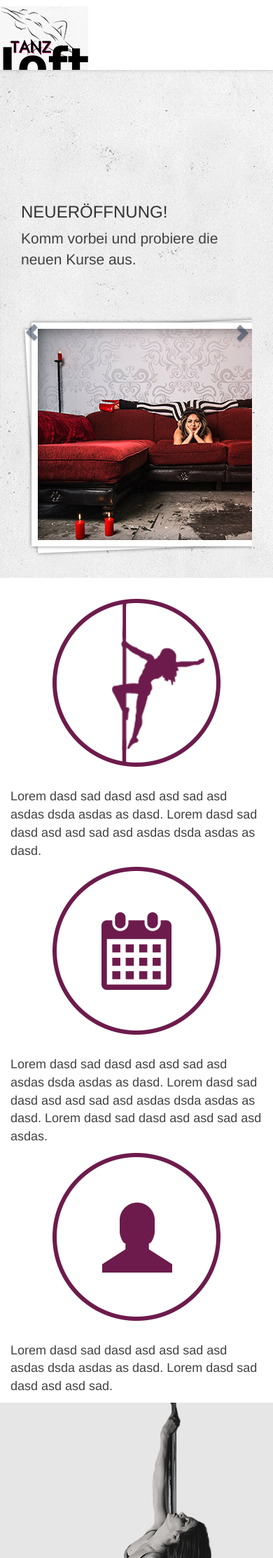
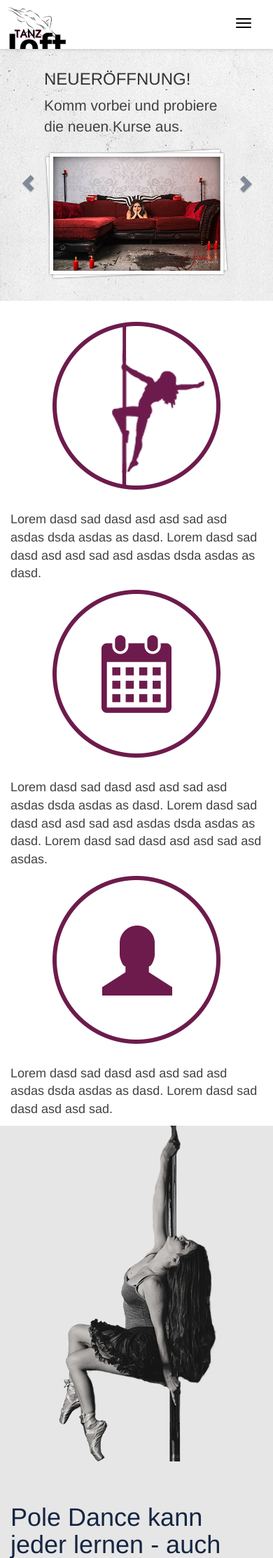
Before and after one commit to broexkesthier/test, a PHP site: page / in a window 390 px wide; the page is wider, and only the part inside the window is pictured. Shown: the top 2227 px of that part at 70% size. Run offline with PHP 8.4, Linux system fonts and the light colour scheme; some libraries are stand-ins or nearby versions.

Commit message:
Unterseiten angelegt und Responsive

```diff
--- a/css/main.css
+++ b/css/main.css
@@ -2,13 +2,21 @@
    Custom styles: Lisa Thier
    ========================================================================== */
 h1 {
-	width: 126px;
-	height: 91px;
-	margin: 9px 0 0 0;
+	width: 84px;
+	height: 60px;
+	margin: 10px 0 0 10px;
 	padding: 0;
 	text-indent: -99999px;
-	background-image: url('../img/logo.jpg');
+	background-size: 100% auto;
+	background-image: url('../img/logo.png');
 	background-repeat: no-repeat;
+}
+h1 a {
+	width: 84px;
+	height: 60px !important;
+	padding: 0 !important;
+	display: block;
+	margin-left: 0 !important;
 }
 h2, h3, h4 { margin-top: 0; }
 h2 { font-size: 36px; }
@@ -20,14 +28,70 @@ header {
 	box-shadow: 		0 0 6px 0 rgba(0,0,0,0.2);
 }
 
+/* BASE */
+.img-responsive { display: inline-block; }
+
+/* BUTTON */
+.btn-default {
+	color: #fff;
+	text-shadow: none;
+	background-image: -webkit-linear-gradient(top,#975d80 0,#6d1b4c 100%);
+	background-image: -o-linear-gradient(top,#975d80 0,#6d1b4c 100%);
+	background-image: -webkit-gradient(linear,left top,left bottom,from(#975d80),to(#6d1b4c));
+	background-image: linear-gradient(to bottom,#975d80 0,#6d1b4c 100%);
+	filter: progid:DXImageTransform.Microsoft.gradient(startColorstr='#975d80', endColorstr='#6d1b4c', GradientType=0);
+	filter: progid:DXImageTransform.Microsoft.gradient(enabled=false);
+	background-repeat: repeat-x;
+	border-color: #6d1b4c;
+	-webkit-box-shadow: 0;
+	box-shadow: 0;
+}
+.btn-default:hover,
+.btn-default:focus { background-color: #6d1b4c }
+.btn-default:hover,
+.btn-default:focus,
+.btn-default.focus,
+.btn-default:active,
+.btn-default.active,
+.open > .dropdown-toggle.btn-default {
+	color: #fff;
+	background-color: #6d1b4c;
+	border-color: #975d80;
+}
+section:nth-child(even) .btn-default {
+	background-image: -webkit-linear-gradient(top,#596579 0,#152642 100%);
+	background-image: -o-linear-gradient(top,#596579 0,#152642 100%);
+	background-image: -webkit-gradient(linear,left top,left bottom,from(#596579),to(#152642));
+	background-image: linear-gradient(to bottom,#596579 0,#152642 100%);
+	filter: progid:DXImageTransform.Microsoft.gradient(startColorstr='#596579', endColorstr='#152642', GradientType=0);
+	border-color: #152642;
+}
+section:nth-child(even) .btn-default:hover,
+section:nth-child(even) .btn-default:focus { background-color: #152642 }
+section:nth-child(even) .btn-default:hover,
+section:nth-child(even) .btn-default:focus,
+section:nth-child(even) .btn-default.focus,
+section:nth-child(even) .btn-default:active,
+section:nth-child(even) .btn-default.active,
+section:nth-child(even) .open > .dropdown-toggle.btn-default {
+	background-color: #152642;
+	border-color: #596579;
+}
+
 /* NAV */
 .navbar-static-top { border-width: 0; }
 .navbar { margin-bottom: 0; }
-.nav li { font-size: 24px; }
+.navbar-nav { margin: 0 -15px; }
+.nav li { font-size: 16px; }
 .nav li > a {
-	padding: 40px 20px;
+	padding: 20px 10px;
 	color: #000;
 }
+.navbar-toggle {
+	padding: 15px;
+	margin: 10px 15px 0 0;
+}
+.navbar-toggle .icon-bar { background-color: #000; }
 
 /* SECTIONS */
 section p {
@@ -48,9 +112,13 @@ section:nth-child(odd) h2 { color: #6d1b4c; }
 }
 
 /* CAROUSEL */
-.item .col-md-3 { margin-top: 160px; }
+.item {
+	width: 80%;
+	margin-left: 10%;
+}
+.item .col-md-6 { margin-top: 0 !important; }
 .carousel-control {
-	width: 8%;
+	width: 5%;
 	font-size: 24px;
 }
 .carousel-control.left,
--- a/footer.php
+++ b/footer.php
@@ -56,11 +56,11 @@
         </footer>
         <!-- /container -->
         <script src="//ajax.googleapis.com/ajax/libs/jquery/1.11.2/jquery.min.js"></script>
-        <script>window.jQuery || document.write('<script src="js/vendor/jquery-1.11.2.min.js"><\/script>')</script>
+        <script>window.jQuery || document.write('<script src=".<?=JS?>vendor/jquery-1.11.2.min.js"><\/script>')</script>
 
-        <script src="js/vendor/bootstrap.min.js"></script>
+        <script src="<?=JS?>vendor/bootstrap.min.js"></script>
 
-        <script src="js/main.js"></script>
+        <script src="<?=JS?>main.js"></script>
 
         <!-- Google Analytics: change UA-XXXXX-X to be your site's ID. -->
         <script>
--- a/head.php
+++ b/head.php
@@ -1,3 +1,23 @@
+<?
+    define('BASE','/tanzloft/');
+    define('JS',BASE.'js/');
+    define('CSS',BASE.'css/');
+    define('IMG',BASE.'img/');
+
+    $url = $_SERVER['PHP_SELF'];
+    $url = str_replace('.php','',$url);
+    $urlArr = explode('/',$url);
+
+    $urlMax = count($urlArr)-1;
+
+    function naviActive($name){
+        global $urlArr,$urlMax;
+        if($urlArr[$urlMax] == $name){
+            return 'active';
+        }
+        return '';
+    }
+?>
 <!doctype html>
 <!--[if lt IE 7]>      <html class="no-js lt-ie9 lt-ie8 lt-ie7" lang=""> <![endif]-->
 <!--[if IE 7]>         <html class="no-js lt-ie9 lt-ie8" lang=""> <![endif]-->
@@ -11,11 +31,11 @@
         <meta name="viewport" content="width=device-width, initial-scale=1">
         <link rel="apple-touch-icon" href="apple-touch-icon.png">
 
-        <link rel="stylesheet" href="css/bootstrap.min.css">
-        <link rel="stylesheet" href="css/bootstrap-theme.min.css">
-        <link rel="stylesheet" href="css/main.css">
+        <link rel="stylesheet" href="<?=CSS?>bootstrap.min.css">
+        <link rel="stylesheet" href="<?=CSS?>bootstrap-theme.min.css">
+        <link rel="stylesheet" href="<?=CSS?>main.css">
 
-        <script src="js/vendor/modernizr-2.8.3-respond-1.4.2.min.js"></script>
+        <script src="<?=JS?>vendor/modernizr-2.8.3-respond-1.4.2.min.js"></script>
     </head>
     <body>
         <!--[if lt IE 8]>
@@ -53,15 +73,15 @@
                         <span class="icon-bar"></span>
                         <span class="icon-bar"></span>
                     </button>
-                    <h1><a href="../" class="navbar-brand">Tanzloft</a></h1>
+                    <h1><a href="<?=BASE?>" class="navbar-brand">Tanzloft</a></h1>
                 </div>
                 <nav class="collapse navbar-collapse bs-navbar-collapse ">
                     <ul class="nav navbar-nav navbar-right">
-                        <li><a href="../getting-started/">Über uns</a></li>
-                        <li><a href="../css/">Kurse</a></li>
-                        <li><a href="../components/">Preise</a></li>
-                        <li><a href="../javascript/">Aktulles</a></li>
-                        <li><a href="../customize/">Kontakt</a></li>
+                        <li class="<?=naviActive('ueber-uns')?>"><a href="<?=BASE?>ueber-uns.php">Über uns</a></li>
+                        <li class="<?=naviActive('kurse')?>"><a href="<?=BASE?>kurse.php">Kurse</a></li>
+                        <li class="<?=naviActive('preise')?>"><a href="<?=BASE?>preise.php">Preise</a></li>
+                        <li class="<?=naviActive('aktuelles')?>"><a href="<?=BASE?>aktuelles.php">Aktulles</a></li>
+                        <li class="<?=naviActive('kontakt')?>"><a href="<?=BASE?>kontakt.php">Kontakt</a></li>
                     </ul>
                 </nav>
             </div>
--- a/index.php
+++ b/index.php
@@ -12,7 +12,7 @@
                                 <p> Komm vorbei und probiere die neuen Kurse aus.</p>
                             </div>
                             <div class="col-md-6 col-md-offset-1">
-                                <img src="img/gallery_teaser_01.png" />
+                                <img class="img-responsive" title="Teaser" src="img/gallery_teaser_01.png" />
                             </div>
                         </div>
                     </div>
@@ -23,7 +23,7 @@
                                 <p> Komm vorbei und probiere die neuen Kurse aus.</p>
                             </div>
                             <div class="col-md-6 col-md-offset-1">
-                                <img src="img/gallery_teaser_01.png" />
+                                <img class="img-responsive" title="Teaser" src="img/gallery_teaser_01.png" />
                             </div>
                         </div>
                     </div>
@@ -34,7 +34,7 @@
                                 <p> Komm vorbei und probiere die neuen Kurse aus.</p>
                             </div>
                             <div class="col-md-6 col-md-offset-1">
-                                <img src="img/gallery_teaser_01.png" />
+                                <img class="img-responsive" title="Teaser" src="img/gallery_teaser_01.png" />
                             </div>
                         </div>
                     </div>
@@ -74,7 +74,7 @@
         <div class="container">
             <div class="row">
                 <div class="col-md-6">
-                    <img src="img/section_pole_dance.png" />
+                    <img class="img-responsive" title="Pole Dance" src="img/section_pole_dance.png" />
                 </div>
                 <div class="col-md-6">
                     <h2>Pole Dance kann jeder lernen - auch Du!</h2>
@@ -93,7 +93,7 @@
                     <p><a class="btn btn-default" href="#" role="button">Mehr lesen</a></p>
                 </div>
                 <div class="col-md-5 col-md-offset-1">
-                    <img src="img/section_tanzkurse.png" />
+                    <img class="img-responsive" title="Tanzkurse" src="img/section_tanzkurse.png" />
                 </div>
             </div>
         </div>
@@ -102,7 +102,7 @@
         <div class="container">
             <div class="row">
                 <div class="col-md-6">
-                    <img src="img/section_pole_dance_2.png" />
+                    <img class="img-responsive" title="Pole Dance" src="img/section_pole_dance_2.png" />
                 </div>
                 <div class="col-md-6">
                     <h2>Pole Dance kann jeder lernen - auch Du!</h2>
@@ -124,7 +124,7 @@
                     <p><a class="btn btn-default" href="#" role="button">Mehr lesen</a></p>
                 </div>
                 <div class="col-md-6">
-                    <img src="img/section_wegbeschreibung.png" />
+                    <img class="img-responsive" title="Wegbeschreibung" src="img/section_wegbeschreibung.png" />
                 </div>
             </div>
         </div>
```
Also changed, not shown: other parts of css/main.css (+41 -0 lines), aktuelles.php (added, +15 -0 lines), kontakt.php (added, +15 -0 lines), kurse.php (added, +15 -0 lines), preise.php (added, +15 -0 lines), ueber-uns.php (added, +15 -0 lines), apple-touch-icon-precomposed.png, apple-touch-icon.png, favicon.ico, img/logo.jpg (deleted), img/logo.png (added).
